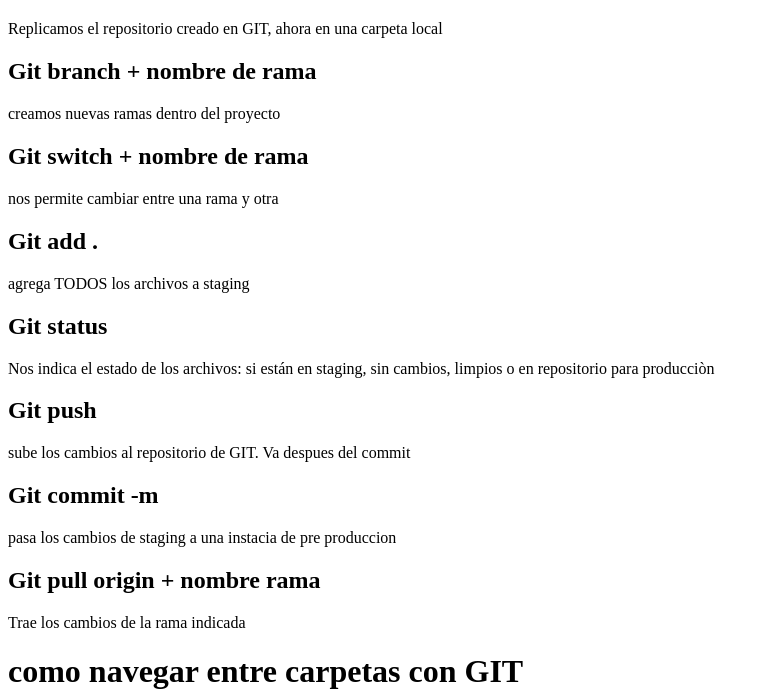
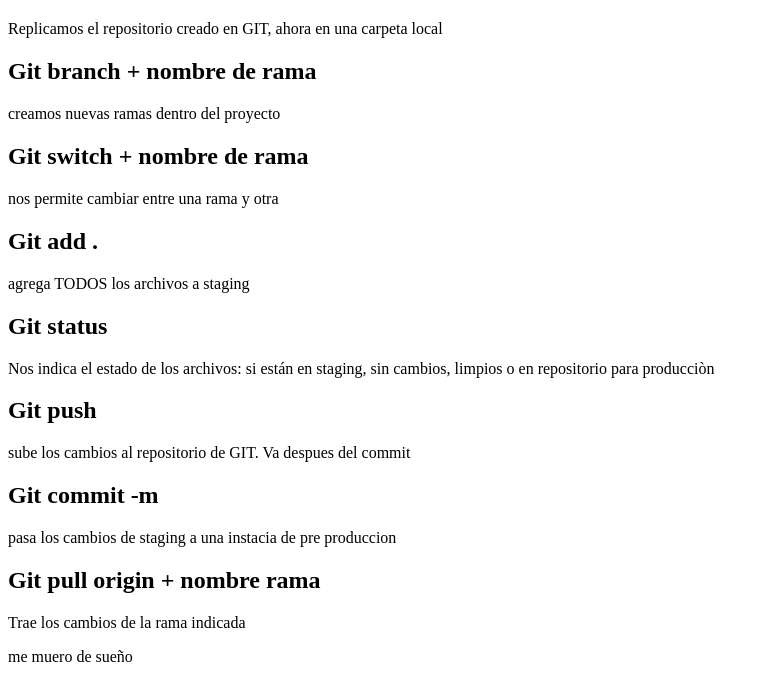
Before and after one commit to nathii13/cursos, a plain HTML site: page index.html in a window 1280 px wide. Shown: the part 118-809 px from the top of the page, without its empty margins (0-769 px from the left). Drawn offline with Linux system fonts and the light colour scheme.

Commit message:
feat, un nuevo clasivo al trabajo

```diff
--- a/index.html
+++ b/index.html
@@ -26,7 +26,7 @@
          <h2>Git pull origin + nombre rama</h2>
          <p>Trae los cambios de la rama indicada</p>
 
-
+me muero de sueño
 
          <h1>como navegar entre carpetas con GIT</h1>
          <h2> ls</h2>
```
